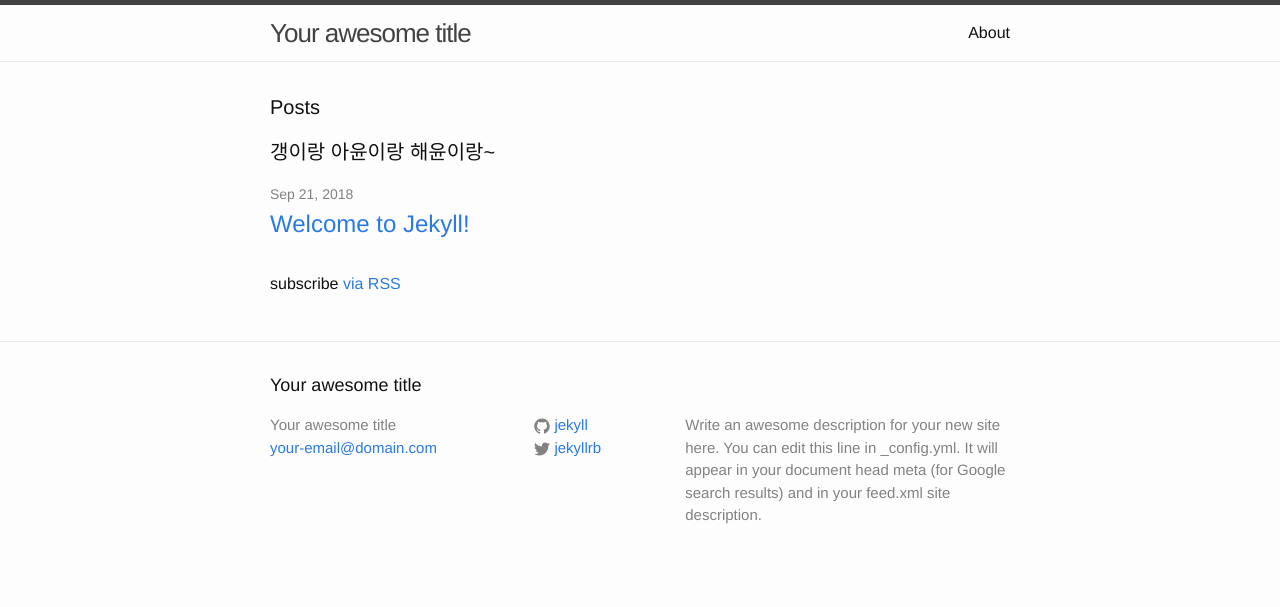
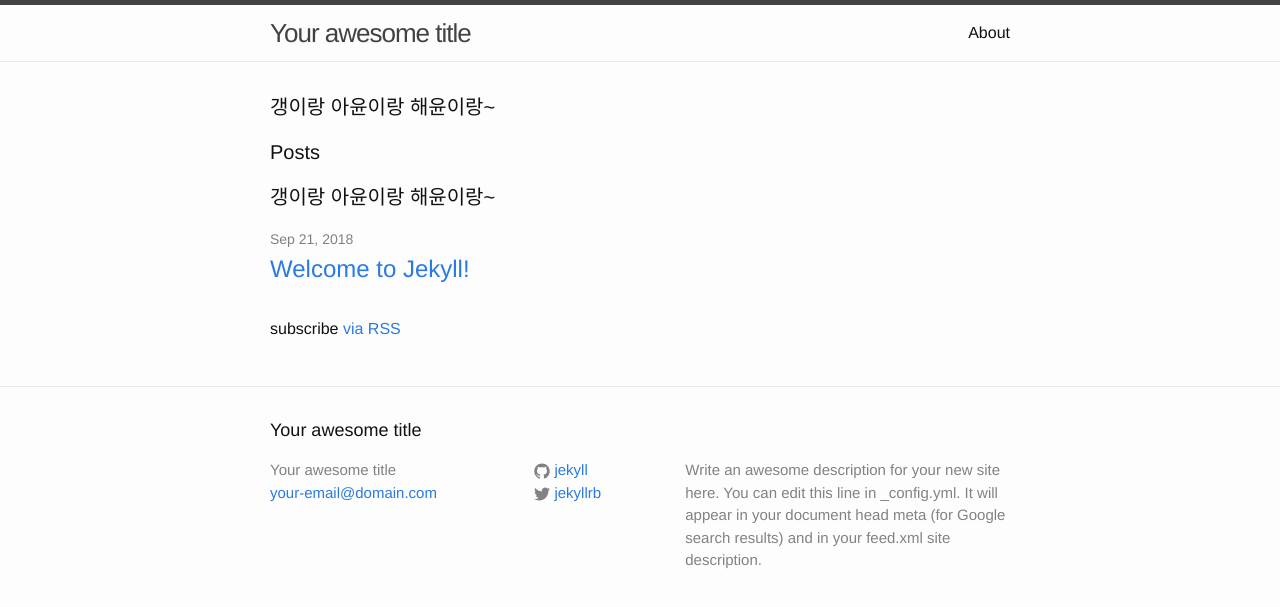
Before and after one commit to makebeautyNumber/makebeautyNumber.github.io, a Jekyll site: the page built from index.html, in a window 1280 px wide. Shown: the top 607 px of the page. Built offline with Jekyll 4.4.1, drawn with Linux system fonts in a browser that asks for light colours.

Commit message:
Update index.html
안나와서 다시

```diff
--- a/index.html
+++ b/index.html
@@ -3,7 +3,7 @@ layout: default
 ---
 
 <div class="home">
-
+  <h1 class="page-heading"> 갱이랑 아윤이랑 해윤이랑~ </h1>
   <h1 class="page-heading">Posts</h1>
   <h1 class="page-heading"> 갱이랑 아윤이랑 해윤이랑~ </h1>
 
```
